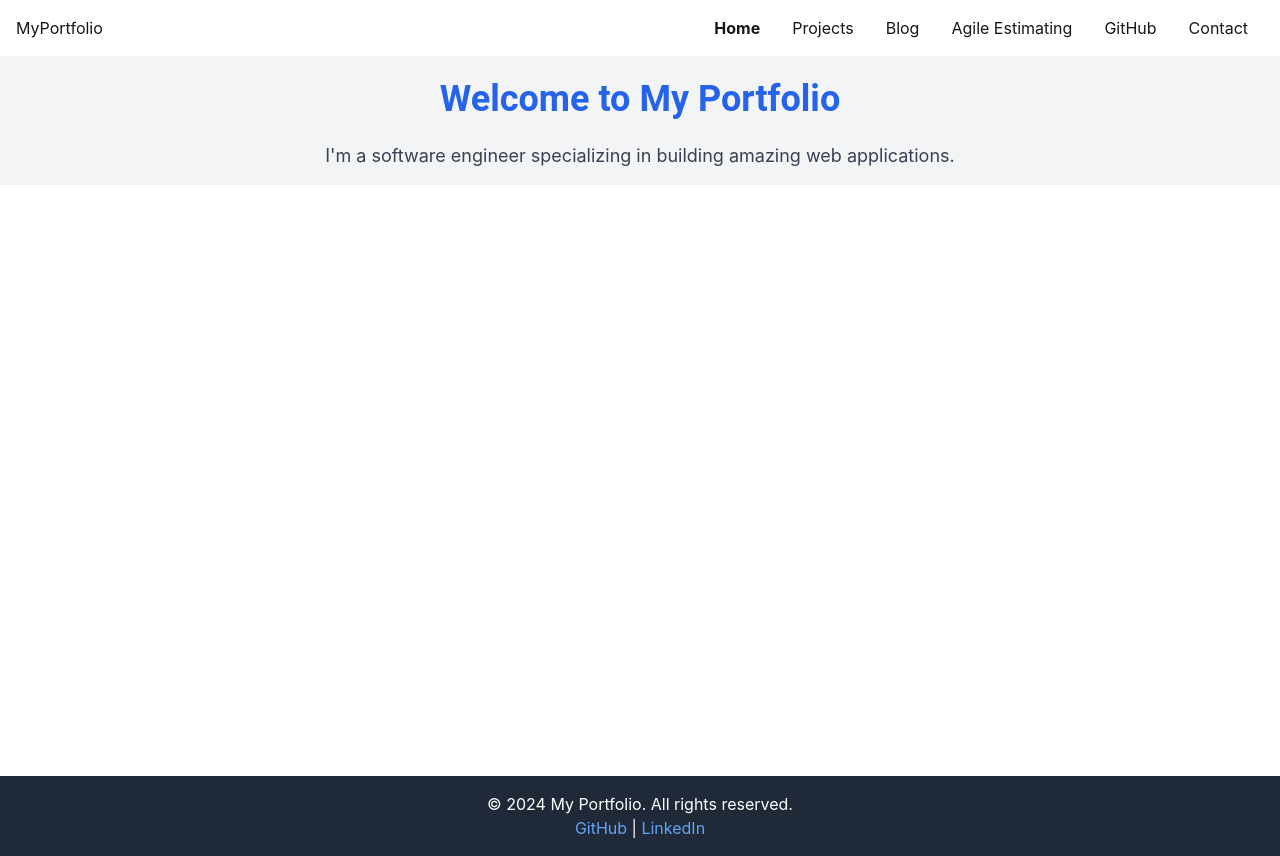
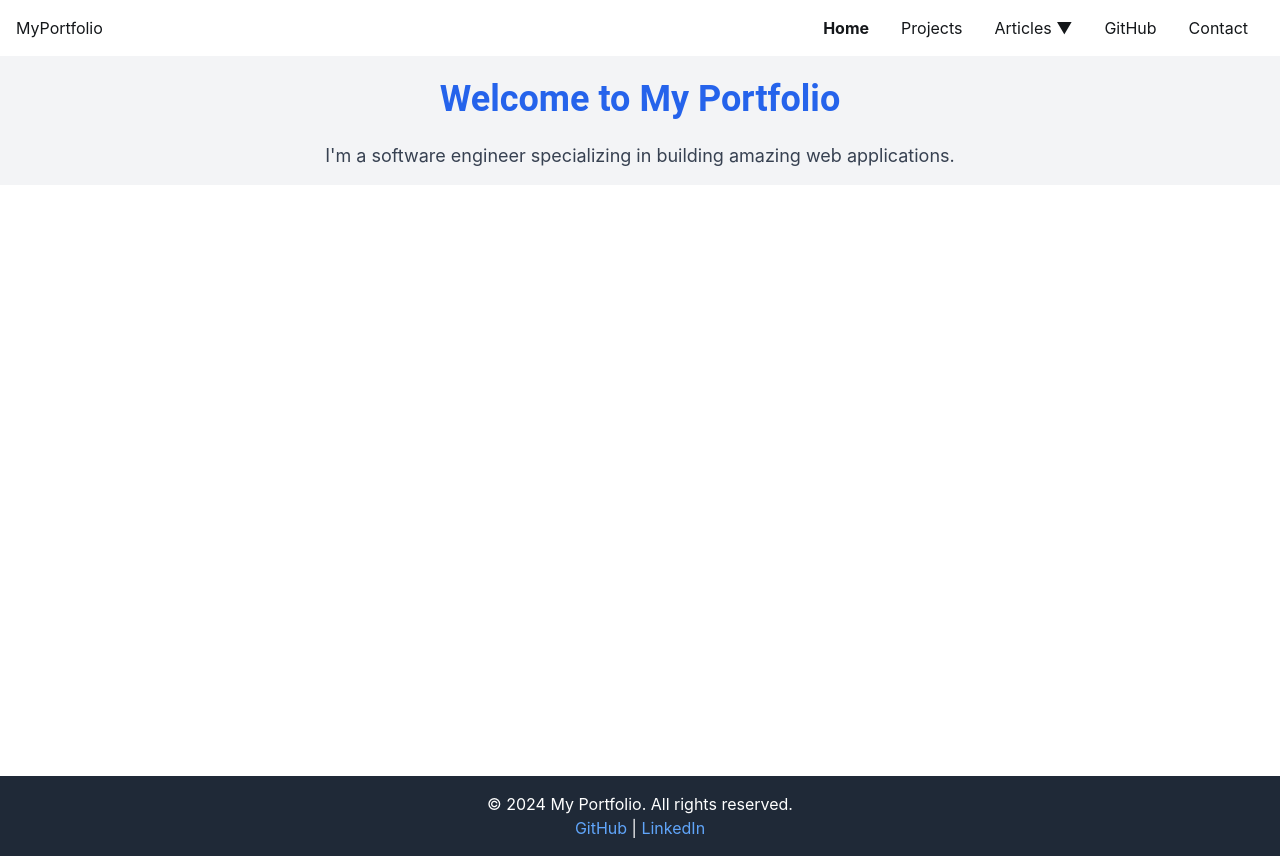
Before and after one commit to ddeloy/portfolio, a React (Vite) app: page / in a window 1280 px wide. Built offline with nearby package versions, Linux system fonts and the light colour scheme.

Commit message:
Add dropdown menu to navbar

```diff
--- /dev/null
+++ b/src/components/ArticleComponent.tsx
@@ -0,0 +1,30 @@
+import { useNavigate } from 'react-router-dom';
+
+const ArticleDropdown: React.FC = () => {
+    const navigate = useNavigate();
+    const articles = [
+        { title: 'Agile Estimating', path: '/agile-estimating' },
+        { title: 'Other Article', path: '/other-article' },
+    ];
+
+    const handleChange = (event: React.ChangeEvent<HTMLSelectElement>) => {
+        navigate(event.target.value);
+    };
+
+    return (
+        <div>
+            <select onChange={handleChange} defaultValue="">
+                <option value="" disabled>
+                    Select an article
+                </option>
+                {articles.map((article) => (
+                    <option key={article.path} value={article.path}>
+                        {article.title}
+                    </option>
+                ))}
+            </select>
+        </div>
+    );
+};
+
+export default ArticleDropdown;
--- a/src/components/Navbar.tsx
+++ b/src/components/Navbar.tsx
@@ -1,9 +1,20 @@
 import { NavLink } from 'react-router-dom';
+import { useState } from 'react';
 
-const Navbar = () => (
+const Navbar = () => {
+    const [isDropdownOpen, setIsDropdownOpen] = useState(false);
+
+    const toggleDropdown = () => setIsDropdownOpen((prev) => !prev);
+
+    const articles = [
+        { title: 'Agile Estimating', path: '/agile-estimating' },
+        { title: 'Other Article', path: '/other-article' },
+    ];
+
+    return (
         <nav style={{ display: 'flex', justifyContent: 'space-between', padding: '1rem' }}>
             <div>MyPortfolio</div>
-        <div>
+            <div style={{ display: 'flex', alignItems: 'center' }}>
                 <NavLink
                     to="/"
                     style={({ isActive }) => ({
@@ -22,24 +33,52 @@ const Navbar = () => (
                 >
                     Projects
                 </NavLink>
+
+                {/* Blog with Dropdown */}
+                <div style={{ position: 'relative', margin: '0 1rem' }}>
+                    <button
+                        onClick={toggleDropdown}
+                        style={{
+                            background: 'none',
+                            border: 'none',
+                            cursor: 'pointer',
+                            fontWeight: isDropdownOpen ? 'bold' : 'normal',
+                        }}
+                    >
+                        Articles ▼
+                    </button>
+                    {isDropdownOpen && (
+                        <div
+                            style={{
+                                position: 'absolute',
+                                top: '100%',
+                                left: 0,
+                                backgroundColor: '#fff',
+                                border: '1px solid #ccc',
+                                boxShadow: '0px 4px 6px rgba(0,0,0,0.1)',
+                                zIndex: 1000,
+                                padding: '0.5rem',
+                            }}
+                        >
+                            {articles.map((article) => (
                                 <NavLink
-                to="/blog"
-                style={({ isActive }) => ({
-                    margin: '0 1rem',
-                    fontWeight: isActive ? 'bold' : 'normal',
-                })}
+                                    key={article.path}
+                                    to={article.path}
+                                    style={{
+                                        display: 'block',
+                                        padding: '0.5rem 1rem',
+                                        textDecoration: 'none',
+                                        color: '#000',
+                                    }}
+                                    onClick={() => setIsDropdownOpen(false)} // Close dropdown on link click
                                 >
-                Blog
+                                    {article.title}
                                 </NavLink>
-            <NavLink
-                to="/agile-estimating"
-                style={({ isActive }) => ({
-                    margin: '0 1rem',
-                    fontWeight: isActive ? 'bold' : 'normal',
-                })}
-            >
-                Agile Estimating
-            </NavLink>
+                            ))}
+                        </div>
+                    )}
+                </div>
+
                 <NavLink
                     to="/github"
                     style={({ isActive }) => ({
@@ -61,5 +100,6 @@ const Navbar = () => (
             </div>
         </nav>
     );
+};
 
 export default Navbar;
```
Also changed, not shown: public/content/wow.md (added, +73 -0 lines). Lines whose indentation alone changed are shown as unchanged.
